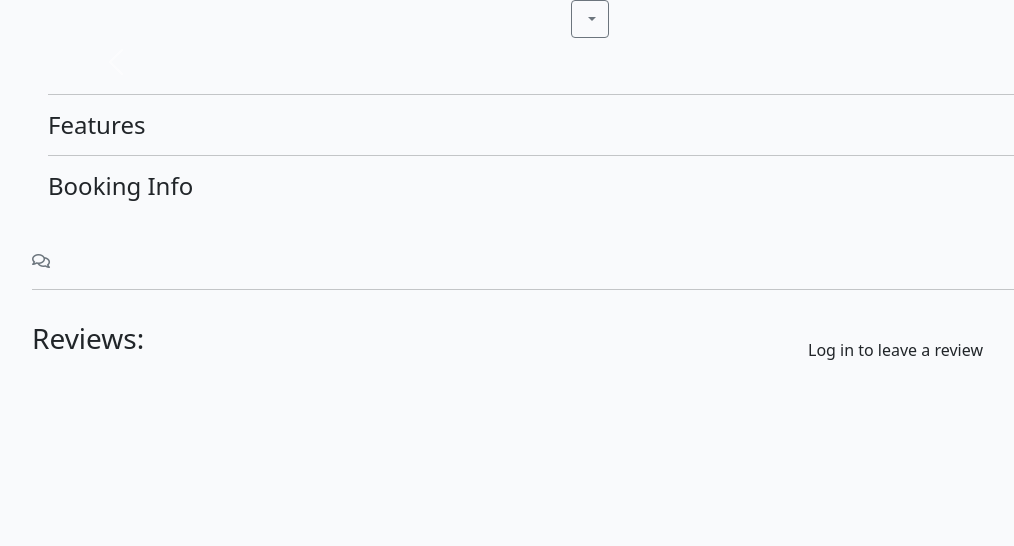
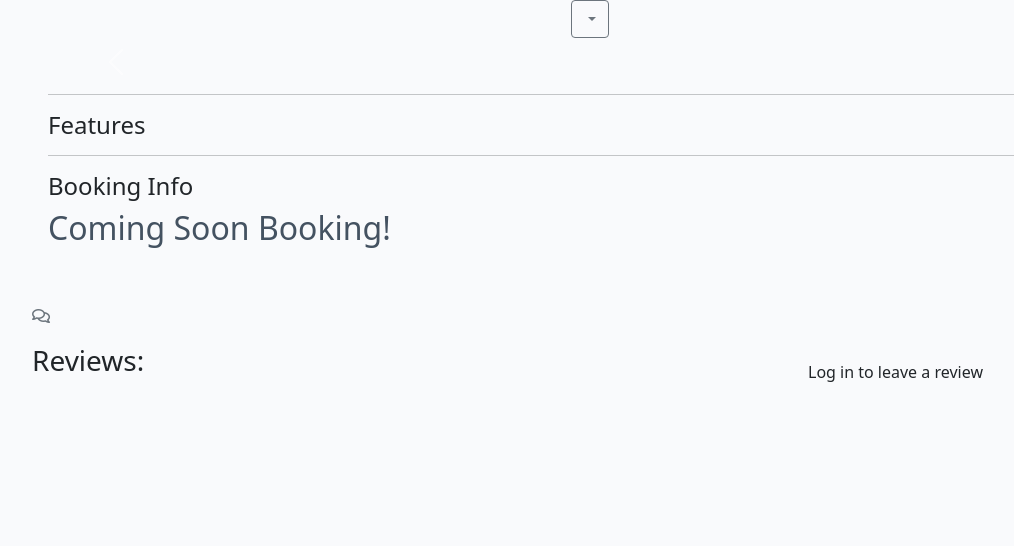
Before and after one commit to Jordalenko/happy_valley_holiays_v2, a Django app: template cottages/templates/cottages/cottage_detail.html in a window 1280 px wide. Shown: the part 60-606 px from the top of the page, without its empty margins (50-1064 px from the left). Run offline with Django 4.2, Linux system fonts and the light colour scheme; the template is opened without the code that fills it, so the values that code supplies are empty; some libraries are stand-ins or nearby versions.

Commit message:
Add coming soon booking links go index.html and cottage_detail.html pages.

```diff
--- a/cottages/templates/cottages/cottage_detail.html
+++ b/cottages/templates/cottages/cottage_detail.html
@@ -24,7 +24,7 @@
       </div>
     </div>
     <!-- Cottage Details Card -->
-     <!-- Cottage Image Carousel -->
+    <!-- Cottage Image Carousel -->
     <div class="card mb-4">
         <div id="cottageCarousel" class="carousel slide" data-bs-ride="carousel">
           <div class="carousel-inner">
@@ -59,8 +59,16 @@
                 {% if cottage.price_per_night %}<li>Price per night: £{{ cottage.price_per_night }}</li>{% endif %}
             </ul>
             <hr>
+            <!-- Booking form -->
             <h4 id="booking">Booking Info</h4>
-            <!-- Booking form -->
+            <p class="card-text text-muted h6">
+                  <a
+                  href="{% url 'cottage_detail' cottage.slug %}"
+                  class="post-link"
+                  >
+                  <h2 class="card-title">Coming Soon Booking!</h2>
+                  </a>
+              </p>
         </div>
     </div>
 </div>
@@ -73,9 +81,6 @@
       <strong class="text-secondary">
         <i class="far fa-comments"></i> {{ review_count }}
       </strong>
-    </div>
-    <div class="col-12">
-      <hr>
     </div>
   </div>
   <!-- Displaying Reviews -->
```
Also changed, not shown: cottages/templates/cottages/index.html (+9 -0 lines).
